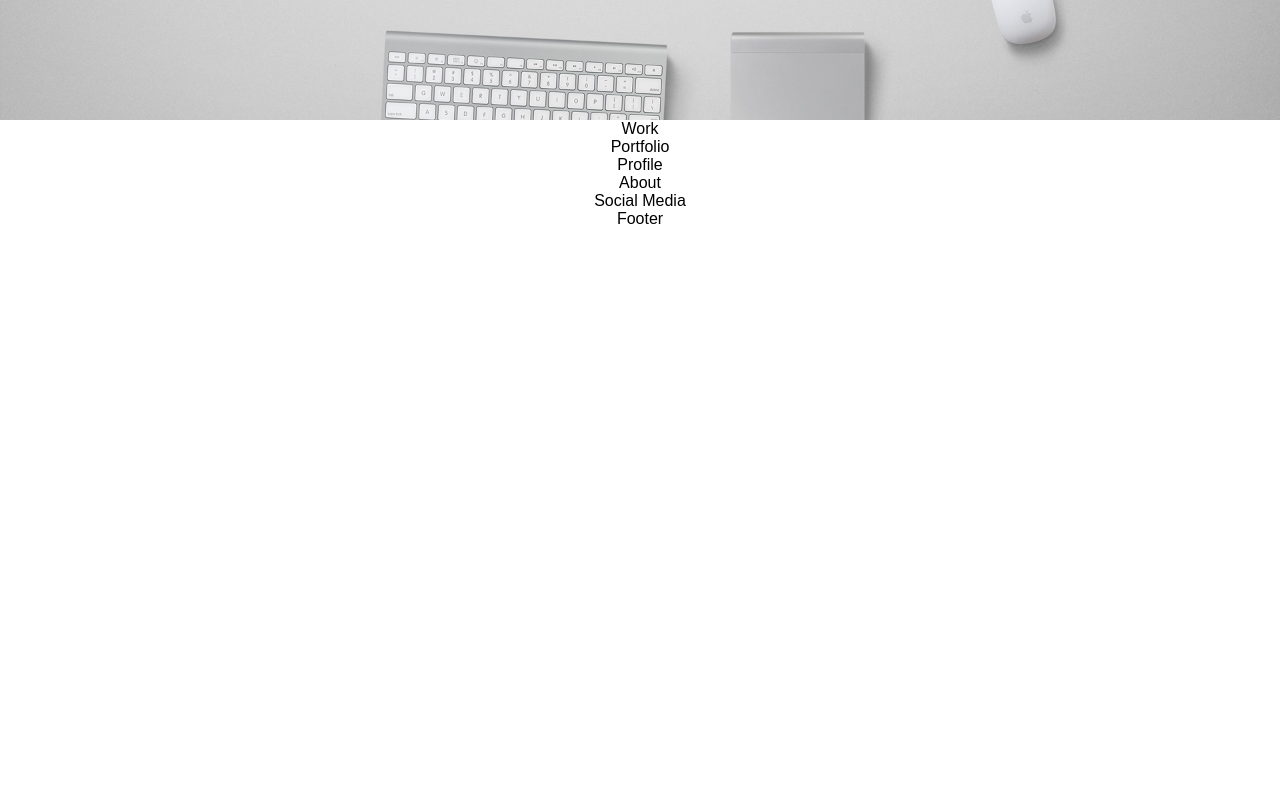
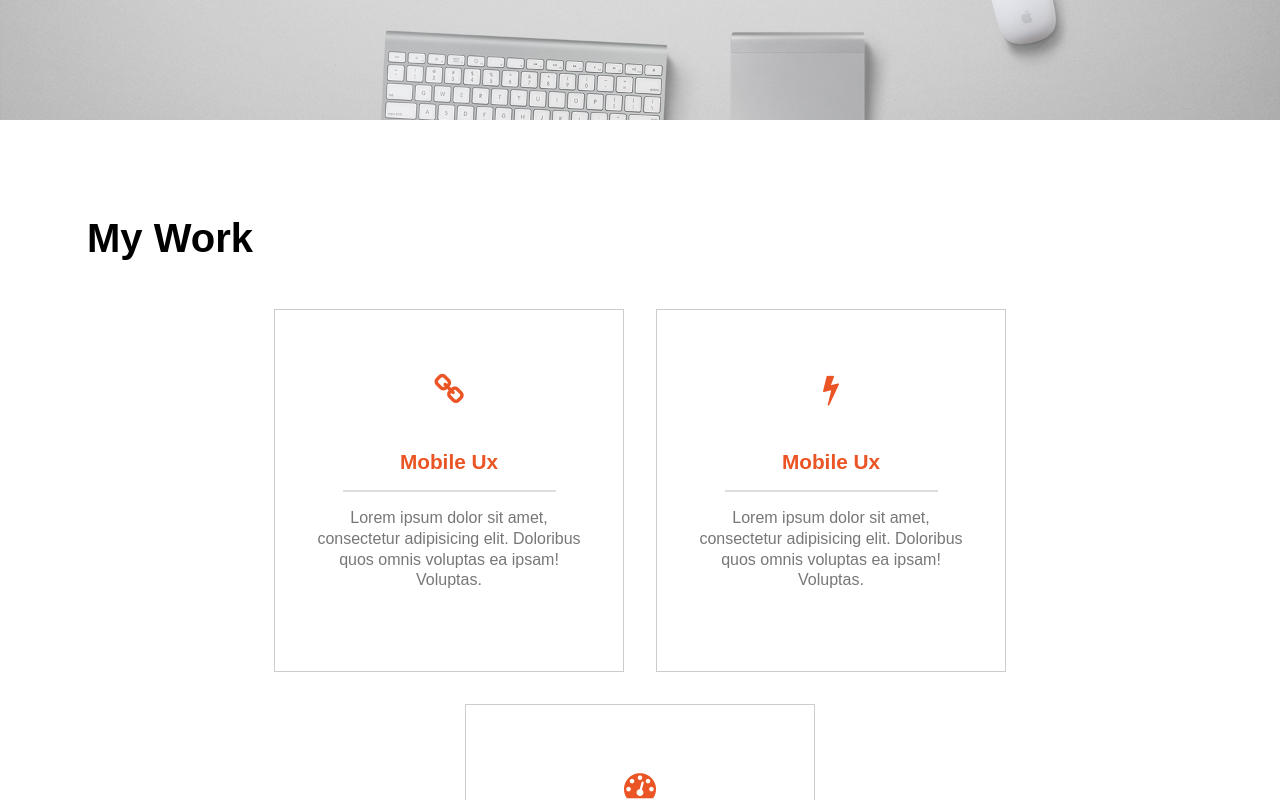
Before and after one commit to alaayasser741/UIPortfolio__Template_react, a React (Create React App) app: page / in a window 1280 px wide. Shown: the part 700-1500 px from the top of the page. Before the commit the page ends 928 px from the top, so only its background shows below. Built offline with nearby package versions, Linux system fonts and the light colour scheme.

Commit message:
add work component and get data from Json

```diff
--- a/public/index.html
+++ b/public/index.html
@@ -1,14 +1,12 @@
 <!DOCTYPE html>
 <html lang="en">
+
 <head>
   <meta charset="utf-8" />
   <link rel="icon" href="%PUBLIC_URL%/favicon.ico" />
   <meta name="viewport" content="width=device-width, initial-scale=1" />
   <meta name="theme-color" content="#000000" />
-    <meta
-      name="description"
-      content="Web site created using create-react-app"
-    />
+  <meta name="description" content="Web site created using create-react-app" />
   <link rel="apple-touch-icon" href="%PUBLIC_URL%/logo192.png" />
   <!--
       manifest.json provides metadata used when your web app is installed on a
@@ -24,8 +22,12 @@
       work correctly both with client-side routing and a non-root public URL.
       Learn how to configure a non-root public URL by running `npm run build`.
     -->
+  <link rel="stylesheet" href="https://cdnjs.cloudflare.com/ajax/libs/font-awesome/4.7.0/css/font-awesome.css"
+    integrity="sha512-5A8nwdMOWrSz20fDsjczgUidUBR8liPYU+WymTZP1lmY9G6Oc7HlZv156XqnsgNUzTyMefFTcsFH/tnJE/+xBg=="
+    crossorigin="anonymous" referrerpolicy="no-referrer" />
   <title>React App</title>
 </head>
+
 <body>
   <noscript>You need to enable JavaScript to run this app.</noscript>
   <div id="root"></div>
@@ -40,4 +42,5 @@
       To create a production bundle, use `npm run build` or `yarn build`.
     -->
 </body>
+
 </html>
--- a/src/components/Work/index.jsx
+++ b/src/components/Work/index.jsx
@@ -1,9 +1,35 @@
-import React from "react";
-const Work = () => {
-    return (
-        <div>
-            Work
-        </div>
-    );
+import React, { Component } from "react";
+import { Work__section, Work__title, Work__cards__container, Work__card, Card__Icon, Card__title, Card__line, Card__disc } from './style'
+import axios from "axios";
+class Work extends Component {
+    state = {
+        work: []
+    }
+    componentDidMount() {
+        axios.get("js/data.json").then(res => { this.setState({ work: res.data.works }) })
+    }
+    render() {
+        const { work } = this.state;
+        const workList = work.map(workItem => {
+            return (
+                <Work__card key={workItem.id}>
+                    <Card__Icon className={workItem.icon_name}></Card__Icon>
+                    <Card__title>{workItem.title}</Card__title>
+                    <Card__line />
+                    <Card__disc>{workItem.body}</Card__disc>
+                </Work__card>
+            )
+        })
+        return (
+            <Work__section>
+                <div className="container">
+                    <Work__title>My Work</Work__title>
+                    <Work__cards__container>
+                    {workList}
+                    </Work__cards__container>
+                </div>
+            </Work__section>
+        );
+    }
 }
 export default Work;
--- /dev/null
+++ b/src/components/Work/style.js
@@ -0,0 +1,49 @@
+import styled from "styled-components";
+export const Work__section = styled.div`
+  margin-block: 6rem;
+`;
+export const Work__title = styled.h2`
+  text-align: start;
+  margin-block-end: 3rem;
+  font-size:2.5rem;
+`;
+export const Work__cards__container = styled.div`
+  display: flex;
+  gap: 2rem;
+  flex-wrap: wrap;
+  justify-content: center;
+  align-items: center;
+`;
+export const Work__card = styled.div`
+  max-width: 350px;
+  min-width: 300px;
+  border: 1px solid #ccc;
+  padding: 3rem 2rem 5rem;
+  @media (width < 320px) {
+    max-width: 100%;
+    min-width: 100%;
+  }
+`;
+export const Card__Icon = styled.i`
+  color: #eb5424;
+  width: 60px;
+  height: 60px;
+  margin-block: 1rem;
+`;
+export const Card__title = styled.h3`
+  color: #eb5424;
+  margin-block-end: 1rem;
+  font-size: 1.3rem;
+`;
+export const Card__line = styled.hr`
+  width: 75%;
+  margin-inline: auto;
+  margin-block-end: 1rem;
+  background: #ddd;
+  height: 2px;
+  border: 0;
+`;
+export const Card__disc = styled.p`
+line-height: 1.3rem;
+    color: #777;
+`
```
Lines whose indentation alone changed are shown as unchanged.
